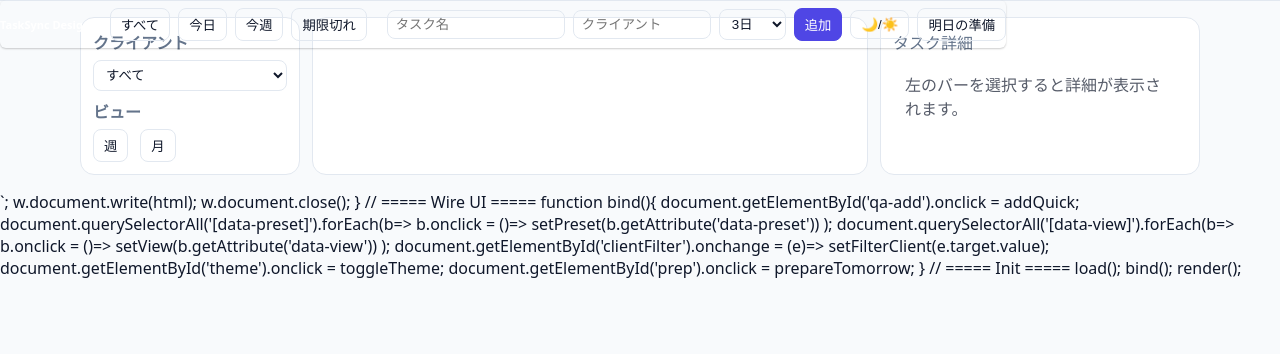
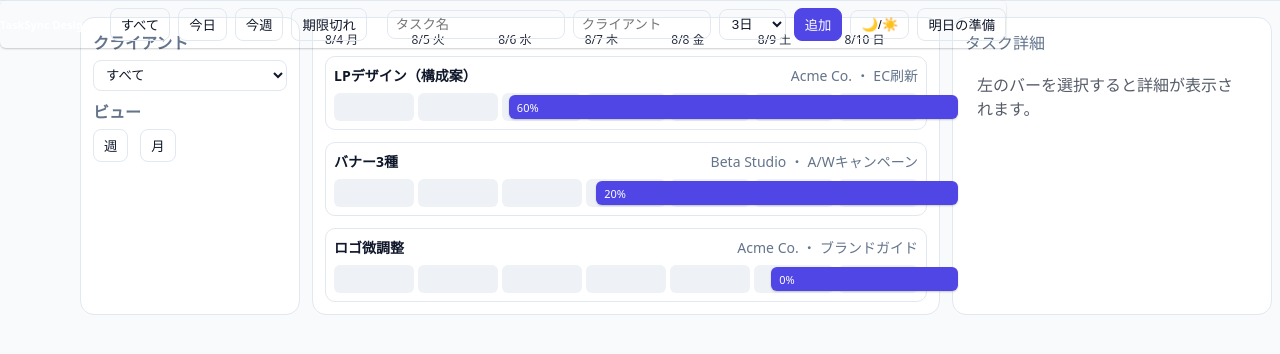
Before and after one commit to ecsm-ai/tasksync-designer03, a plain HTML site: page index.html in a window 1280 px wide. Drawn offline with Linux system fonts and the light colour scheme.

Commit message:
Update index.html

```diff
--- a/index.html
+++ b/index.html
@@ -318,7 +318,7 @@
 <p><b>クライアント:</b> ${task.client}<br/><b>案件:</b> ${task.project}<br/><b>タスク:</b> ${task.title}<br/><b>期間:</b> ${task.start} 〜 ${task.end}</p>
 <table><thead><tr><th>内容</th><th class="r">数量</th><th class="r">単価</th><th class="r">金額</th></tr></thead><tbody><tr><td>${task.title}</td><td class="r">1</td><td class="r">¥50,000</td><td class="r">¥50,000</td></tr></tbody><tfoot><tr><th colspan="3" class="r">小計</th><th class="r">¥50,000</th></tr></tfoot></table>
 <p>※ デモ用。実運用では単価・税率・振込先など編集可能にします。</p>
-<script>window.onload=()=>window.print()</script></body></html>`;
+<script>window.onload=()=>window.print()<\/script></body></html>`;
         w.document.write(html); w.document.close();
       }
 
```
